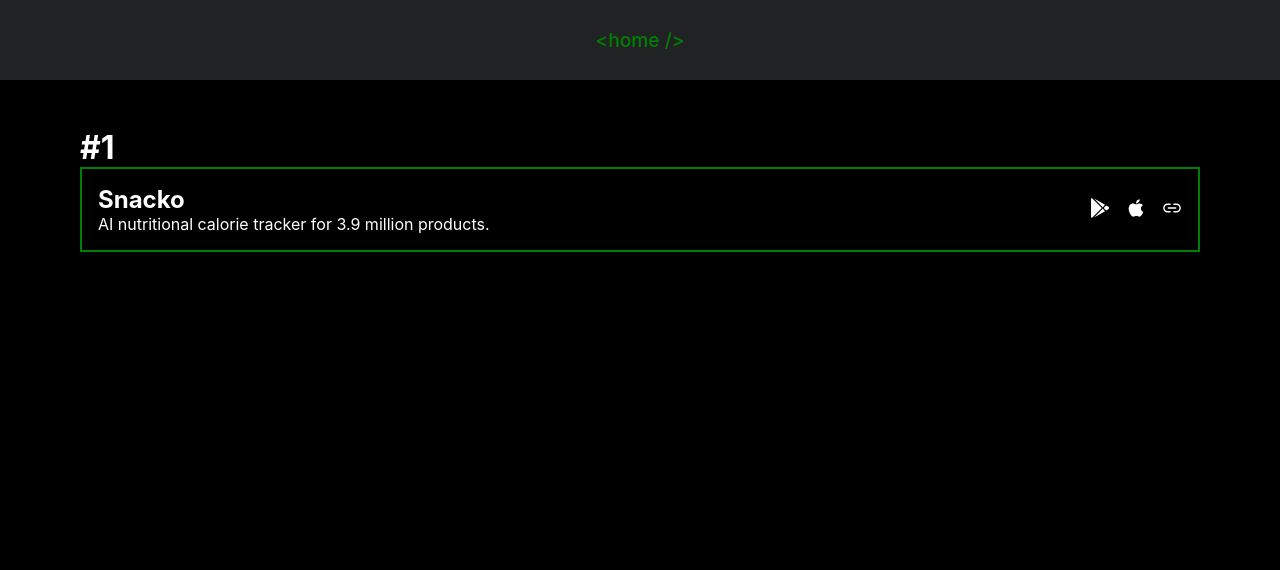
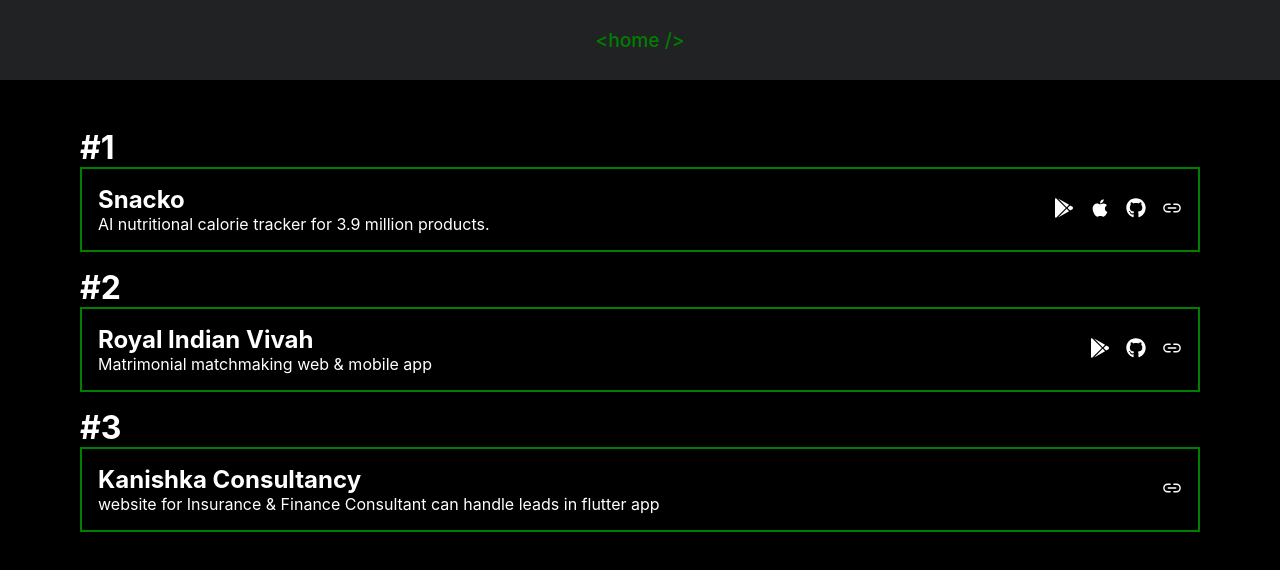
Before and after one commit to udayvasave/My_Portfolio, a React (Create React App) app: page /AllProjects in a window 1280 px wide. Shown: the top 570 px of the page. Built offline with nearby package versions, Linux system fonts and the light colour scheme; a web font is replaced by a local one.

Commit message:
added props in all project list

```diff
--- a/src/Components/AllProjectList.jsx
+++ b/src/Components/AllProjectList.jsx
@@ -5,45 +5,57 @@
 import { FaGooglePlay } from "react-icons/fa";
 import { FaApple } from "react-icons/fa";
 
-const AllProjectList = ({title}) => {
+const AllProjectList = ({title, description, number, links}) => {
   return (
     <>
       <div className="snackoProject-allproject">
         <div className="numbering-projects">
-          <span style={{ fontSize: "2rem", fontWeight: "bold" }}>#1</span>
+          <span style={{ fontSize: "2rem", fontWeight: "bold" }}>{number}</span>
         </div>
         <div className="snacko1 list-container-allproject">
           <div className="proDescrp">
             <h2>{title}</h2>
             <span>
-              AI nutritional calorie tracker for 3.9 million products.
+             {description}
             </span>
           </div>
 
           <div className="linksAllpro">
-            <a href="https://play.google.com/store/apps/details?id=health.snacko">
+            {links.playstore && (
+                <a  href={links.playstore}>
               <span>
                 {" "}
                 <FaGooglePlay size={20} />{" "}
               </span>
             </a>
-            <a href="https://apps.apple.com/us/app/snacko-it/id6450678993">
+            )}
+
+            {links.apple && (
+                <a href={links.apple}>
                 <span>
                   {" "}
                   <FaApple size={20} />
                 </span>{" "}
               </a>
-            {/* <a href="https://github.com/udayvasave">
+            )}
+
+            {links.github && (
+                 <a href={links.github}>
                  {" "}
                  <span>
                    <FaGithub size={20} />{" "}
                  </span>{" "}
-            </a> */}
-            <a href="https://snacko.health/">
+               </a>
+            )}
+
+            {links.url && (
+                <a href={links.url}>
                 <span>
                   <IoLinkOutline size={20} />
                 </span>
               </a>
+            )}
+
           </div>
         </div>
         </div>
--- a/src/Components/AllProjects.jsx
+++ b/src/Components/AllProjects.jsx
@@ -3,15 +3,74 @@
 import Navbar2 from "./Navbar2";
 import AllProjectList from "./AllProjectList";
 
+const AllProjects = () => {
+  const projectSnacko =
+    {
+      number: "#1",
+      title: "Snacko",
+      description: "AI nutritional calorie tracker for 3.9 million products.",
+      linkss: {
+        github: "https://github.com/udayvasave",
+        url: "https://snacko.health/",
+        playstore:"https://play.google.com/store/apps/details?id=health.snacko",
+        apple:"https://apps.apple.com/us/app/snacko-it/id6450678993",
+      },
+    }
 
-const AllProjects = () => {
+
+  const projectRoyalIndianVivah =
+    {
+      number: "#2",
+      title: "Royal Indian Vivah",
+      description: "Matrimonial matchmaking web & mobile app",
+      linkss: {
+        github: "https://github.com/udayvasave",
+        url: "https://snacko.health/",
+        playstore:"https://play.google.com/store/apps/details?id=health.snacko",
+        // apple:"https://apps.apple.com/us/app/snacko-it/id6450678993",
+      },
+    }
+
+    const projectKanishkaConsultancy =
+    {
+      number: "#3",
+      title: "Kanishka Consultancy",
+      description: "website for Insurance & Finance Consultant can handle leads in flutter app",
+      linkss: {
+        // github: "https://github.com/udayvasave",
+        url: "https://sidesambare.in",
+        // playstore:"https://play.google.com/store/apps/details?id=health.snacko",
+        // apple:"https://apps.apple.com/us/app/snacko-it/id6450678993",
+      },
+    }
+
+
   return (
     <>
       <Navbar2 />
       <div className="All-projects">
-      <AllProjectList title='Snacko' />
+        <AllProjectList
+          title={projectSnacko.title}
+          description={projectSnacko.description}
+          number={projectSnacko.number}
+          links={projectSnacko.linkss}
+        />
+        <div className="sizedbox" style={{height:'1rem'}}></div>
 
+         <AllProjectList
+          title={projectRoyalIndianVivah.title}
+          description={projectRoyalIndianVivah.description}
+          number={projectRoyalIndianVivah.number}
+          links={projectRoyalIndianVivah.linkss}
+        />
+         <div className="sizedbox" style={{height:'1rem'}}></div>
 
+         <AllProjectList
+          title={projectKanishkaConsultancy.title}
+          description={projectKanishkaConsultancy.description}
+          number={projectKanishkaConsultancy.number}
+          links={projectKanishkaConsultancy.linkss}
+        />
       </div>
     </>
   );
```
Lines whose indentation alone changed are shown as unchanged.
